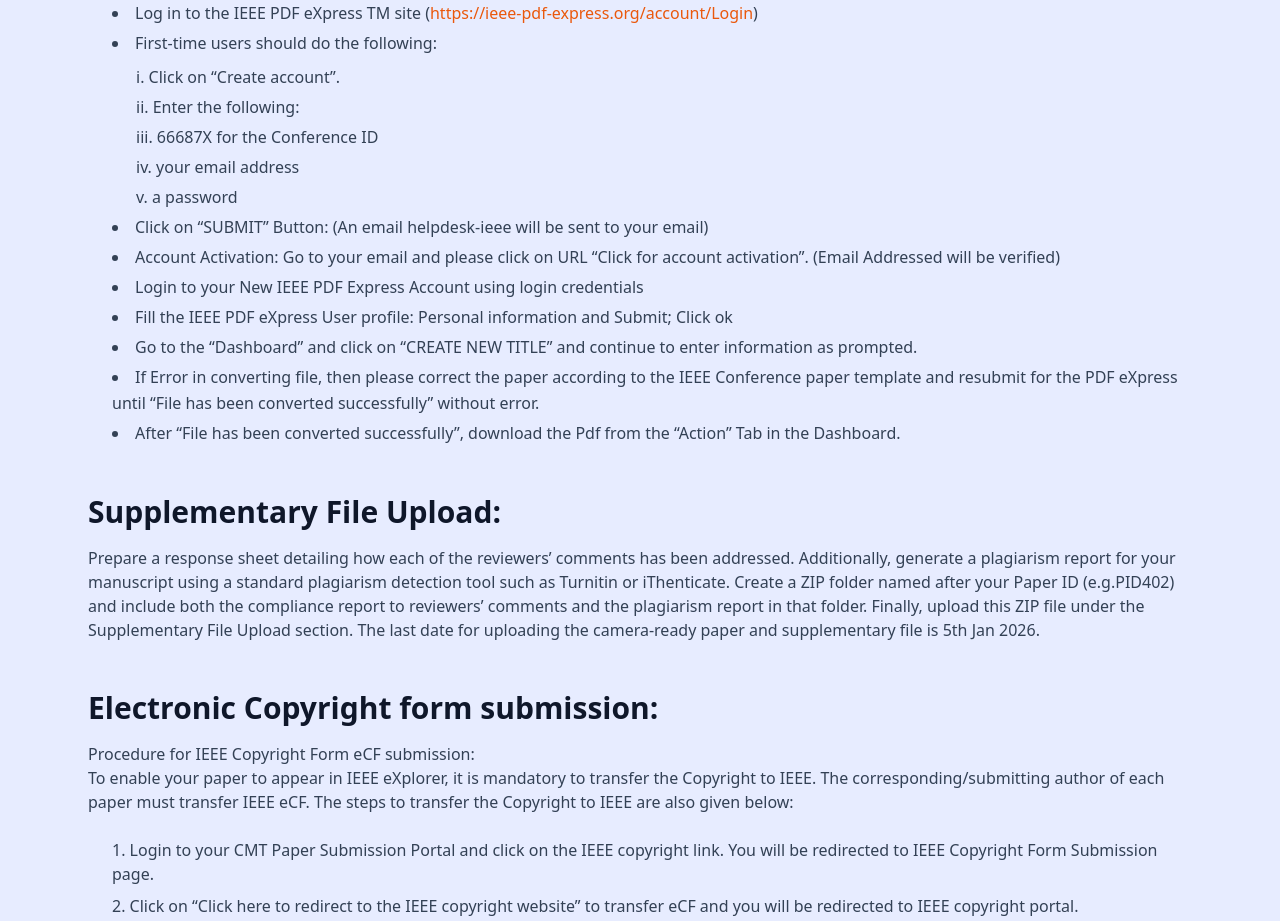
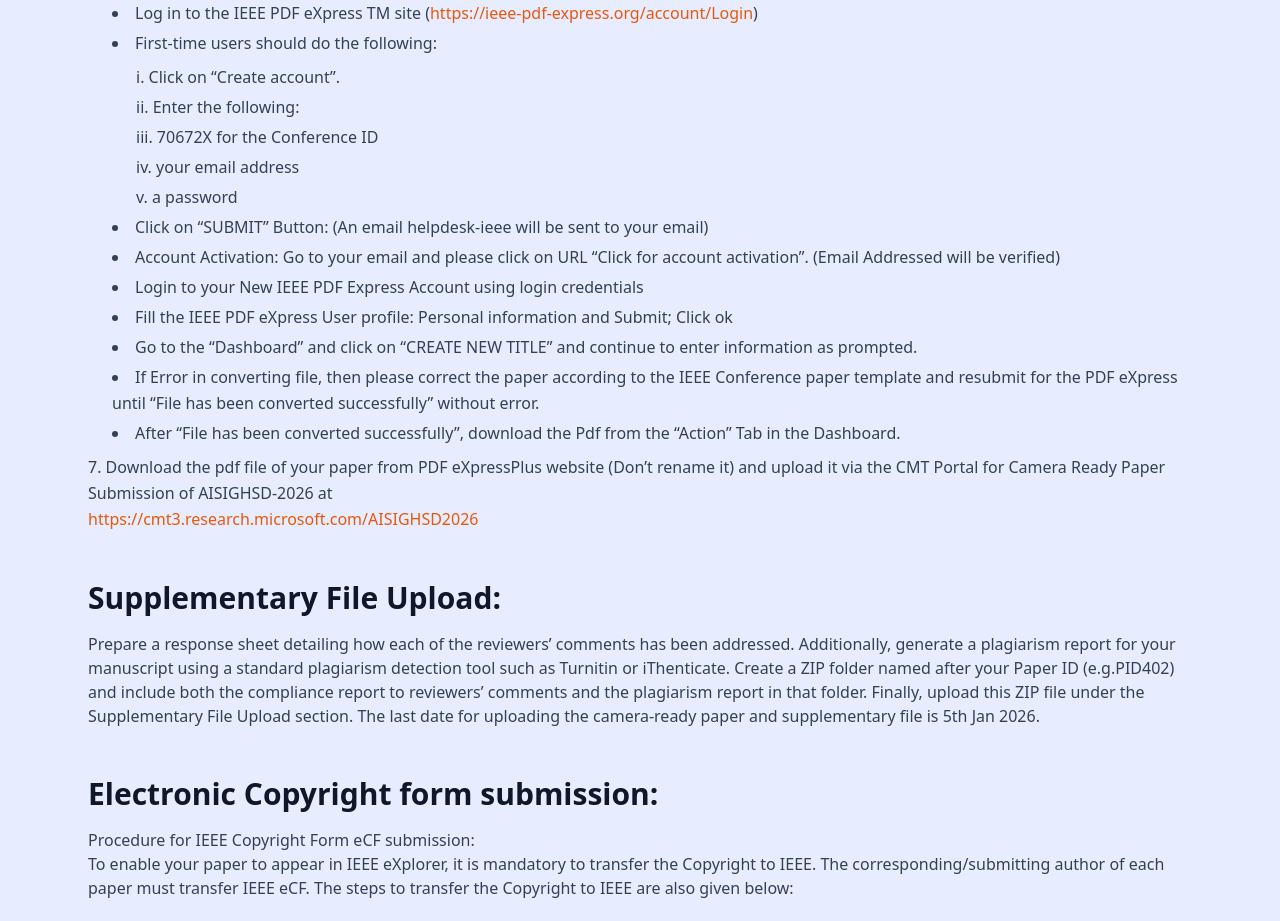
Before and after one commit to Shatabdi121/RAEIC, a React (Vite) app: page /#/camera-ready-paper-submission in a window 1280 px wide. Shown: the part 920-1841 px from the top of the page. Built offline with nearby package versions, Linux system fonts and the light colour scheme.

Commit message:
urlupdate

```diff
--- a/src/CallForPapers.jsx
+++ b/src/CallForPapers.jsx
@@ -81,10 +81,10 @@
               CMT by following the provided link:
               <br />
               <a
-                href="xxxxxxxcutmxxxxxxxxxxx"
-                className="text-orange-600 hover:underline break-all" style={{ display:"none" }}
+                href="https://cmt3.research.microsoft.com/AISIGHSD2026"
+                className="text-orange-600 hover:underline break-all"
               >
-                xxxxxxxcutmxxxxxxxxxxx
+                https://cmt3.research.microsoft.com/AISIGHSD2026
               </a>
             </li>
 
@@ -124,8 +124,8 @@
               that are not presented at the conference will not be eligible for
               inclusion.
             </li>
-            <li style={{ display:"none" }}>
-              XXXCUTMXX-2026 strictly prohibits authors from altering their
+            <li>
+              AISIGHSD-2026 strictly prohibits authors from altering their
               details or the sequence of authors once a manuscript has been
               submitted.
             </li>
--- a/src/CameraReadyPaperSubmission.jsx
+++ b/src/CameraReadyPaperSubmission.jsx
@@ -126,7 +126,7 @@
                 <ol className="list-[lower-roman] list-inside ml-6 mt-2 space-y-1">
                   <li>Click on “Create account”.</li>
                   <li>Enter the following:</li>
-                  <li>66687X for the Conference ID</li>
+                  <li>70672X for the Conference ID</li>
                   <li>your email address</li>
                   <li>a password</li>
                 </ol>
@@ -172,18 +172,18 @@
             </ul>
           </li>
 
-          <li style={{ display: "none" }}>
+          <li >
             Download the pdf file of your paper from PDF eXpressPlus website
             (Don’t rename it) and upload it via the CMT Portal for Camera Ready
-            Paper Submission of XXXCUTM at
+            Paper Submission of AISIGHSD-2026 at
             <br />
-            <a style={{ display: "none" }}
-              href="xxxxCUTM"
+            <a
+              href="https://cmt3.research.microsoft.com/AISIGHSD2026"
               className="text-orange-600 no-underline hover:underline"
               target="_blank"
               rel="noopener noreferrer"
             >
-           XXXXXXCUTM
+            https://cmt3.research.microsoft.com/AISIGHSD2026
             </a>
           </li>
         </ol>
```
